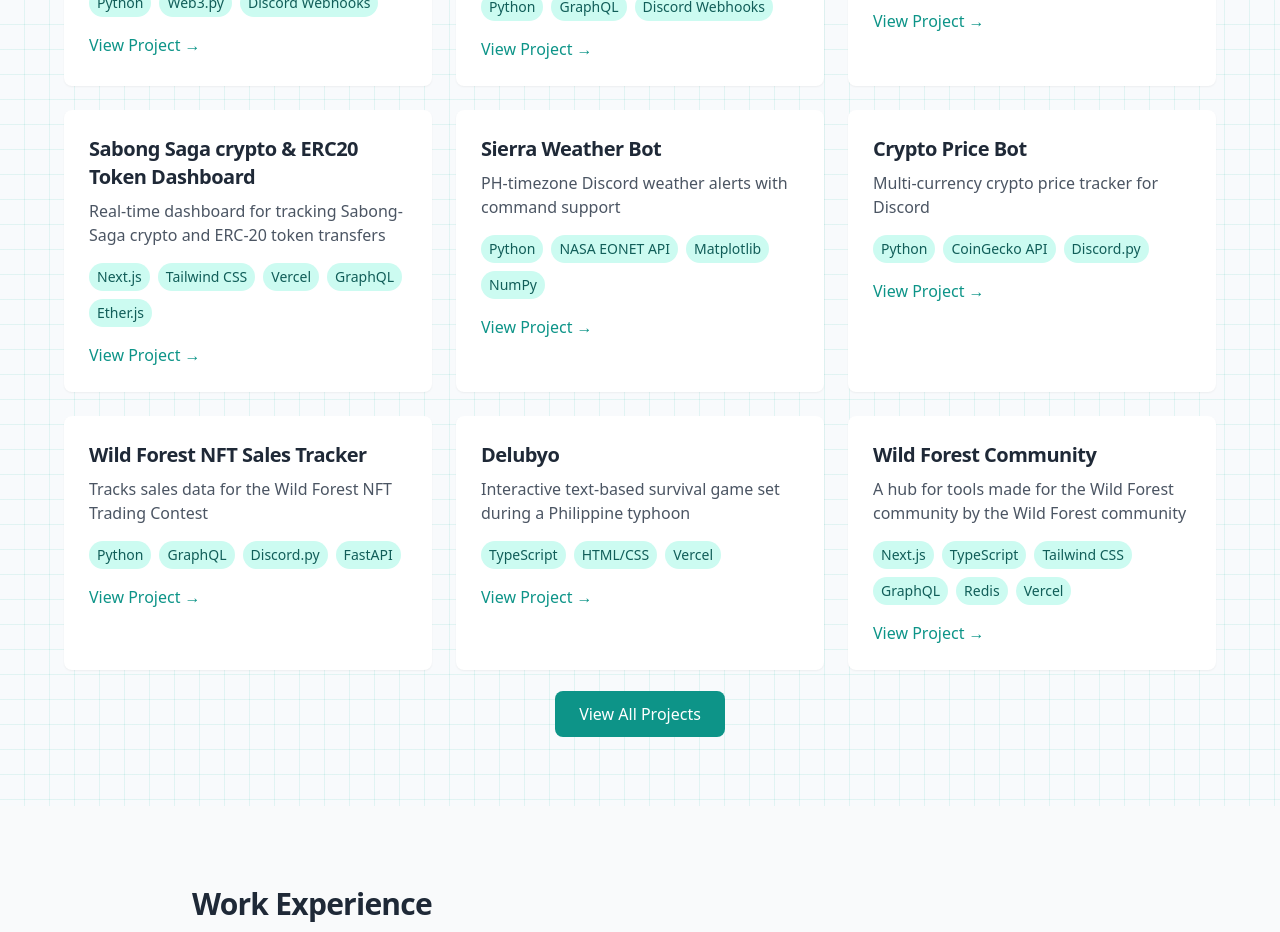
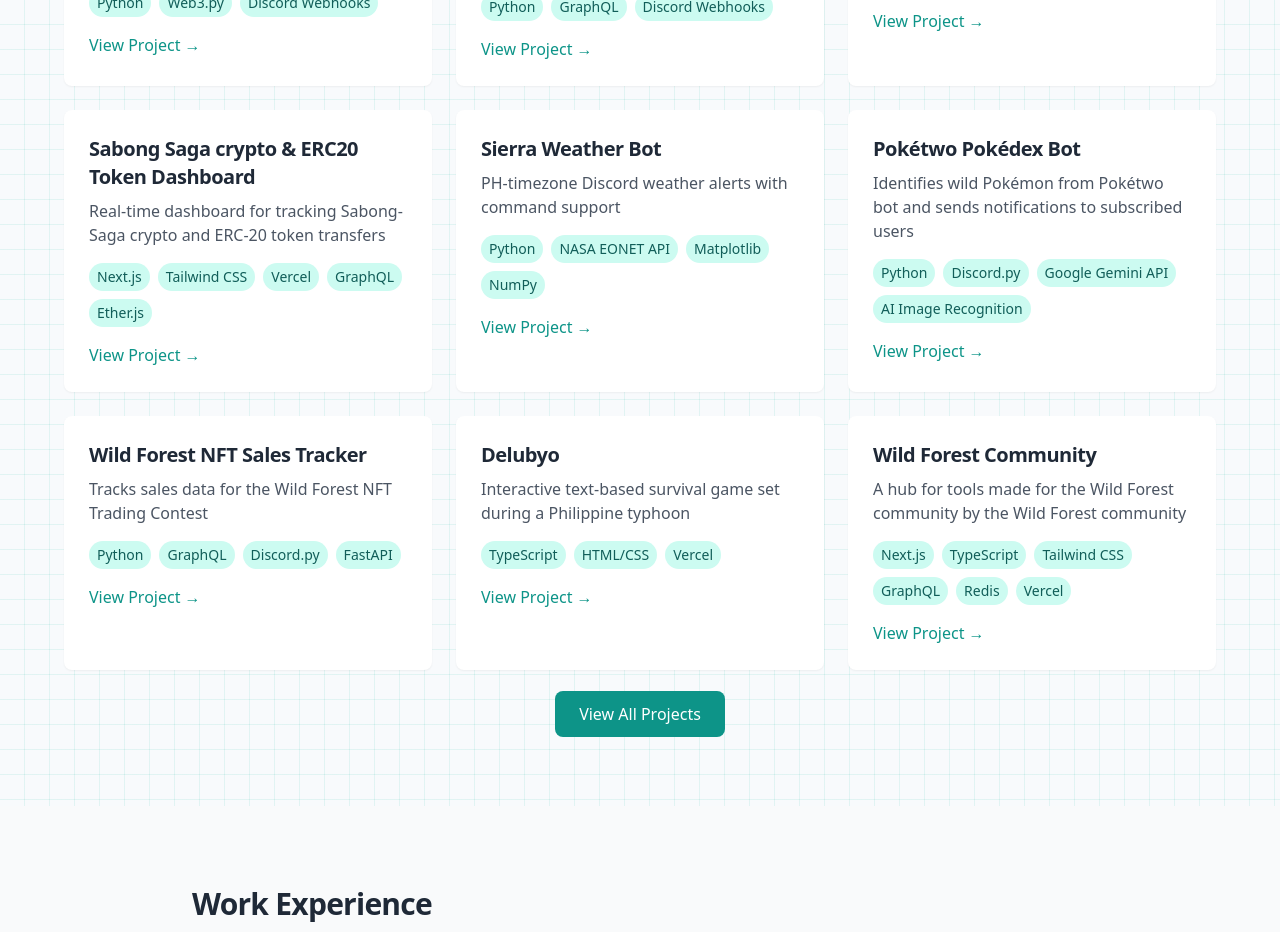
Before and after one commit to komiwalnut/portfolio, a Next.js app: page / in a window 1280 px wide. Shown: the part 1100-2032 px from the top of the page. Built offline with nearby package versions, Linux system fonts and the light colour scheme.

Commit message:
Update projects.ts

```diff
--- a/src/data/projects.ts
+++ b/src/data/projects.ts
@@ -32,10 +32,10 @@
     link: "https://github.com/komiwalnut/Sierra"
   },
   {
-    title: "Crypto Price Bot",
-    description: "Multi-currency crypto price tracker for Discord",
-    tech: ["Python", "CoinGecko API", "Discord.py"],
-    link: "https://github.com/komiwalnut/discord-crypto-price-bot"
+    title: "Pokétwo Pokédex Bot",
+    description: "Identifies wild Pokémon from Pokétwo bot and sends notifications to subscribed users",
+    tech: ["Python", "Discord.py", "Google Gemini API", "AI Image Recognition"],
+    link: "https://github.com/komiwalnut/poketwo-pokedex"
   },
   {
     title: "Wild Forest NFT Sales Tracker",
```
